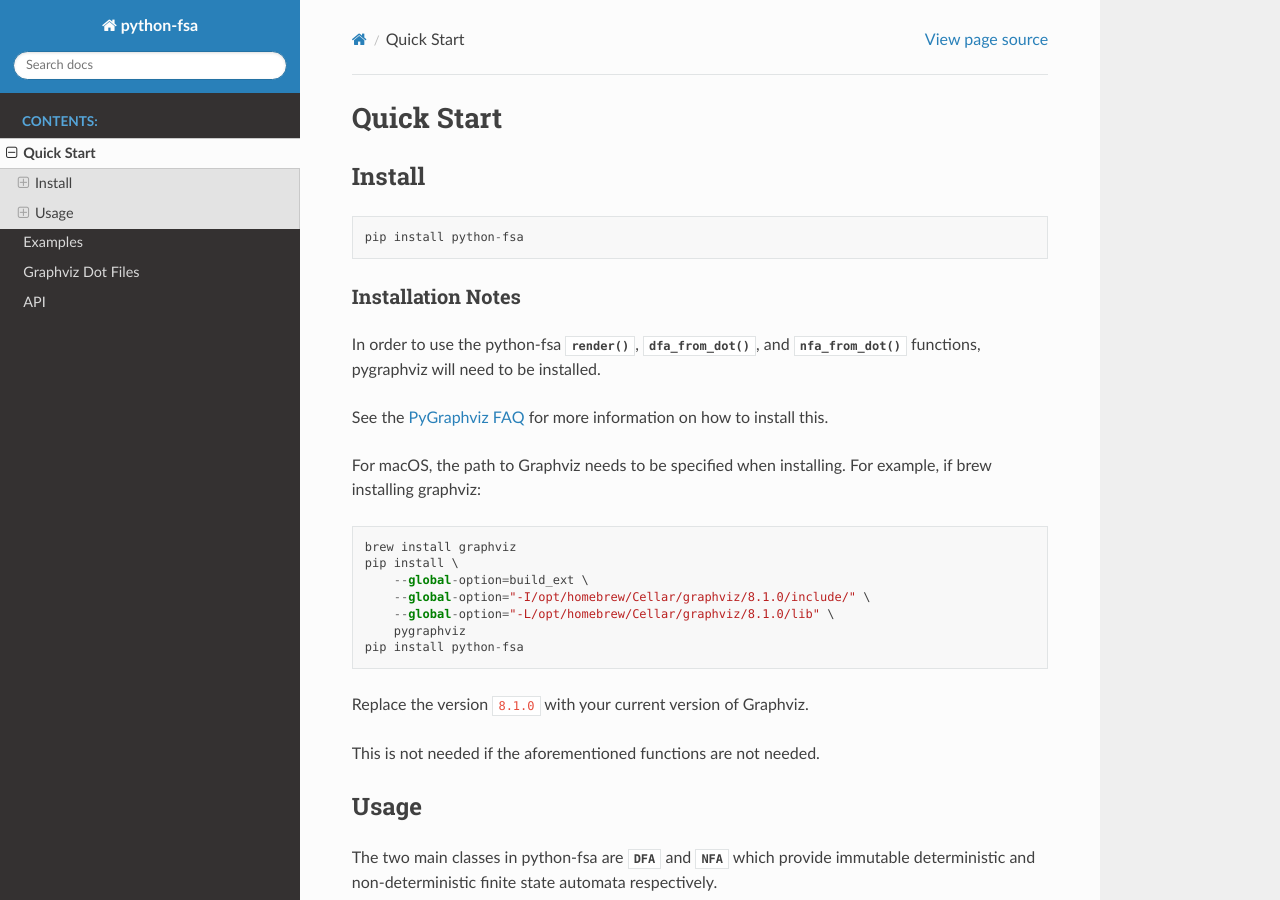
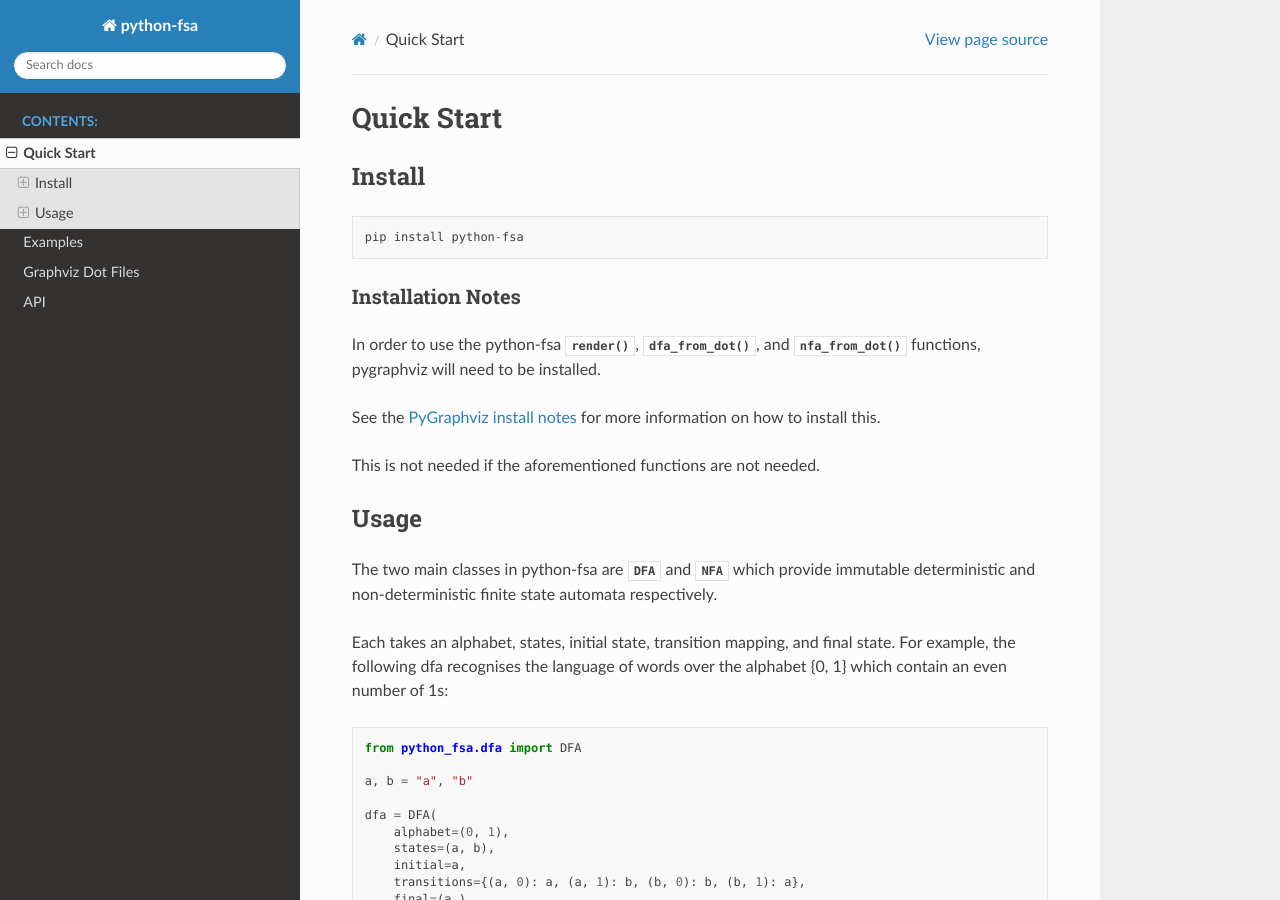
Before and after one commit to James-Ansley/python-fsa, a Sphinx documentation site: the page built from docs/source/quickstart.rst, in a window 1280 px wide and 900 px high. Built offline with Sphinx 7.4.7 and the Read the Docs theme 2.0.0, drawn with Linux system fonts in a browser that asks for light colours.

Commit message:
updated docs and readme
more up to date install notes, images for examples in docs.

```diff
--- a/docs/source/quickstart.rst
+++ b/docs/source/quickstart.rst
@@ -17,24 +17,9 @@
 :func:`~python_fsa.graph.nfa_from_dot` functions, pygraphviz will need to be
 installed.
 
-See the `PyGraphviz FAQ
-<https://pygraphviz.github.io/documentation/stable/reference/faq.html>`_
+See the `PyGraphviz install notes
+<https://github.com/pygraphviz/pygraphviz/blob/main/INSTALL.txt>`_
 for more information on how to install this.
-
-For macOS, the path to Graphviz needs to be specified when installing.
-For example, if brew installing graphviz:
-
-::
-
-    brew install graphviz
-    pip install \
-        --global-option=build_ext \
-        --global-option="-I/opt/homebrew/Cellar/graphviz/8.1.0/include/" \
-        --global-option="-L/opt/homebrew/Cellar/graphviz/8.1.0/lib" \
-        pygraphviz
-    pip install python-fsa
-
-Replace the version ``8.1.0`` with your current version of Graphviz.
 
 This is not needed if the aforementioned functions are not needed.
 
```
Also changed, not shown: README.md (+12 -32 lines), docs/source/examples.rst (+60 -34 lines), docs/source/assets/dfa_example1.svg (added), docs/source/assets/dfa_example2.svg (added), docs/source/assets/dfa_example3.svg (added), docs/source/assets/nfa_example1.svg (added), docs/source/assets/nfa_example2.svg (added), docs/source/assets/nfa_example3.svg (added).
